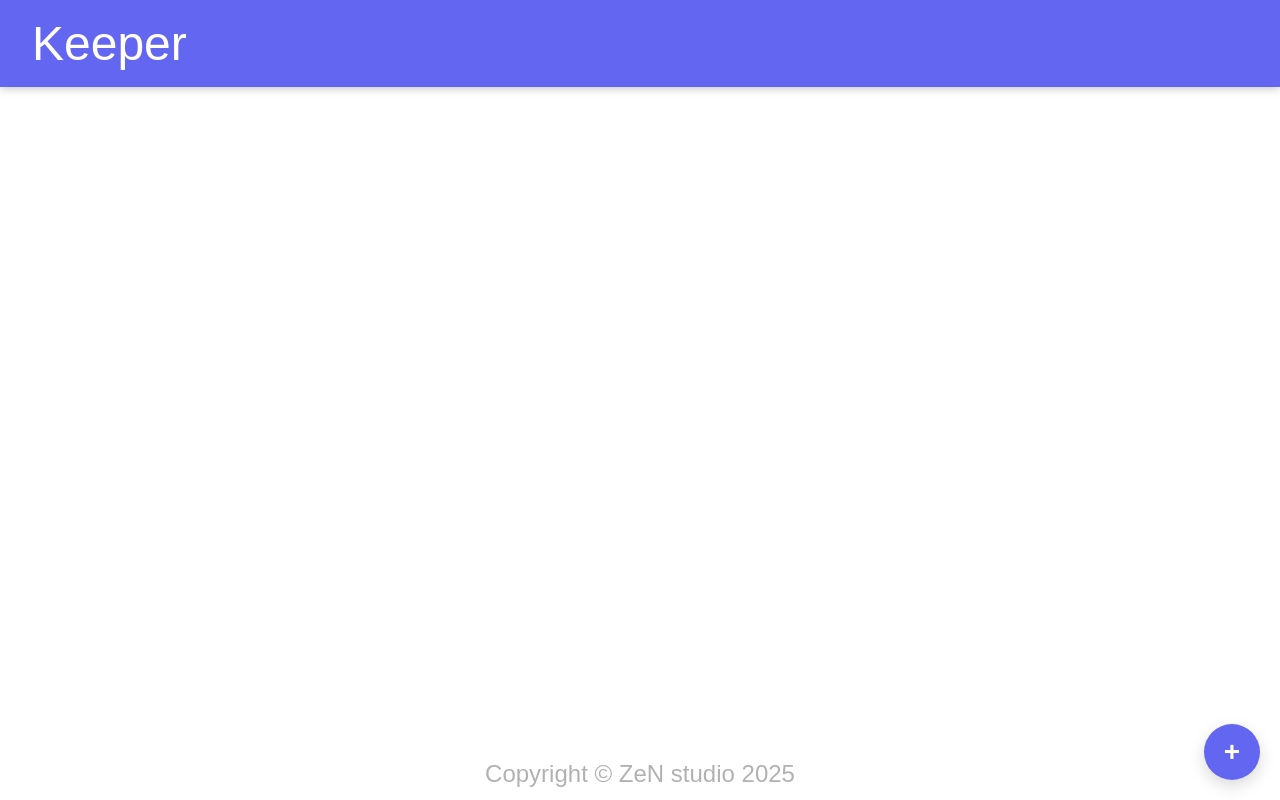
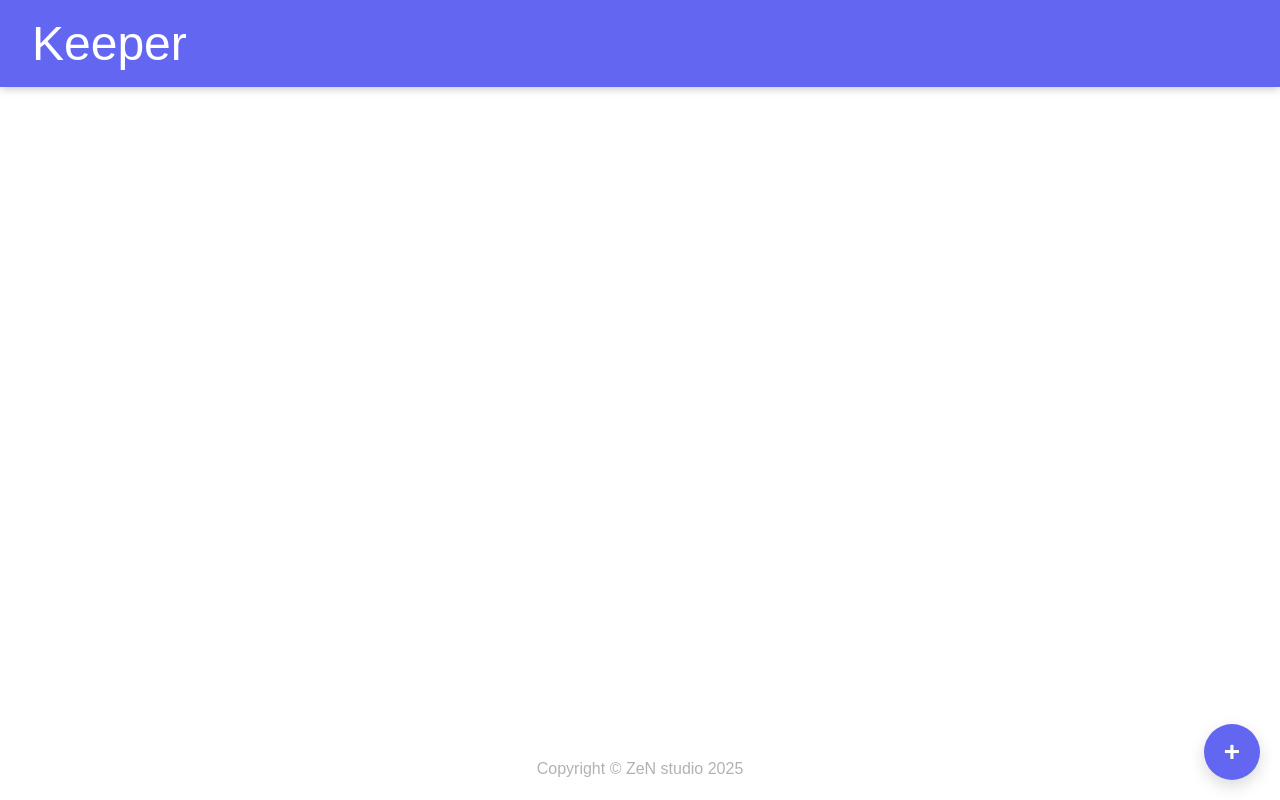
Before and after one commit to Gavinduachintha/Keeper_ReactJs_Porject, a React (Vite) app: page / in a window 1280 px wide. Built offline with nearby package versions, Linux system fonts and the light colour scheme; a web font is replaced by a local one.

Commit message:
Note content overlapping issue resolve

```diff
--- a/src/header.css
+++ b/src/header.css
@@ -39,4 +39,7 @@ footer {
   height: 2.5rem;
   font-family: "Host Grotesk", sans-serif;
   opacity: 0.3;
+  font-size: 1.0rem;
+  padding-bottom: 0;
+  margin-bottom: 0;
 }
--- a/src/note.css
+++ b/src/note.css
@@ -12,6 +12,8 @@
   display: flex;
   flex-direction: column;
   justify-content: space-between;
+  overflow: hidden;
+  word-wrap: break-word;
 }
 
 .noteComponent p {
@@ -41,6 +43,12 @@
 .noteComponent:hover {
   transform: translateY(-5px);
   box-shadow: 0 12px 28px rgba(0, 0, 0, 0.2);
+}
+
+.noteComponent .note-content{
+  font-size: 1rem;
+  margin-bottom: 1rem;
+  white-space: pre-wrap;
 }
 
 .noteComponent .tag {
--- a/src/note.jsx
+++ b/src/note.jsx
@@ -5,7 +5,7 @@ const Note = (props) => {
   return (
     <div className="noteComponent">
       <h3>Note {props.title}</h3>
-      <p>{props.content}</p>
+      <p className="note-content">{props.content}</p>
       <div className="bottom-row">
         <p className="date">{createOn}</p>
         <button>
```
Also changed, not shown: src/assets/close.png.
